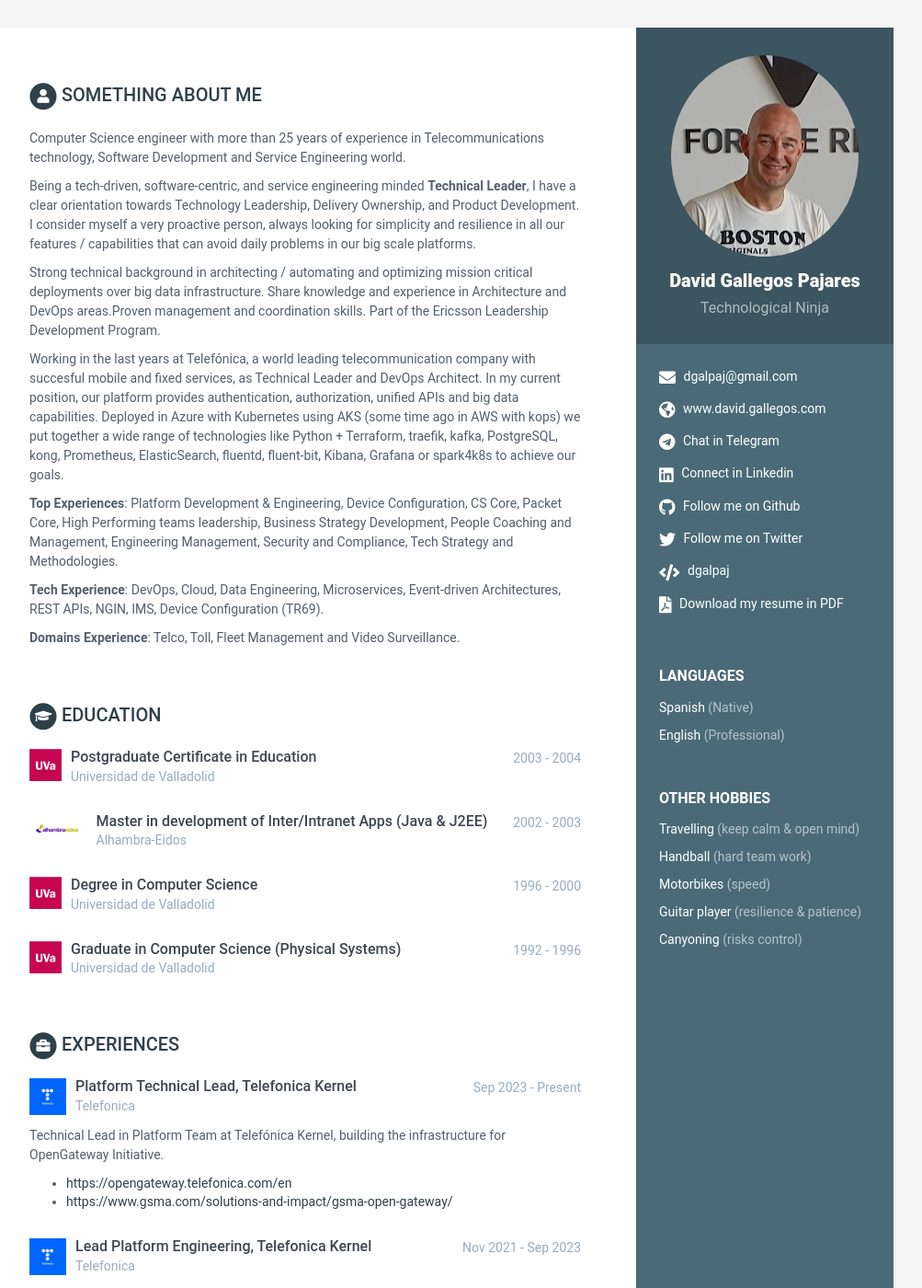
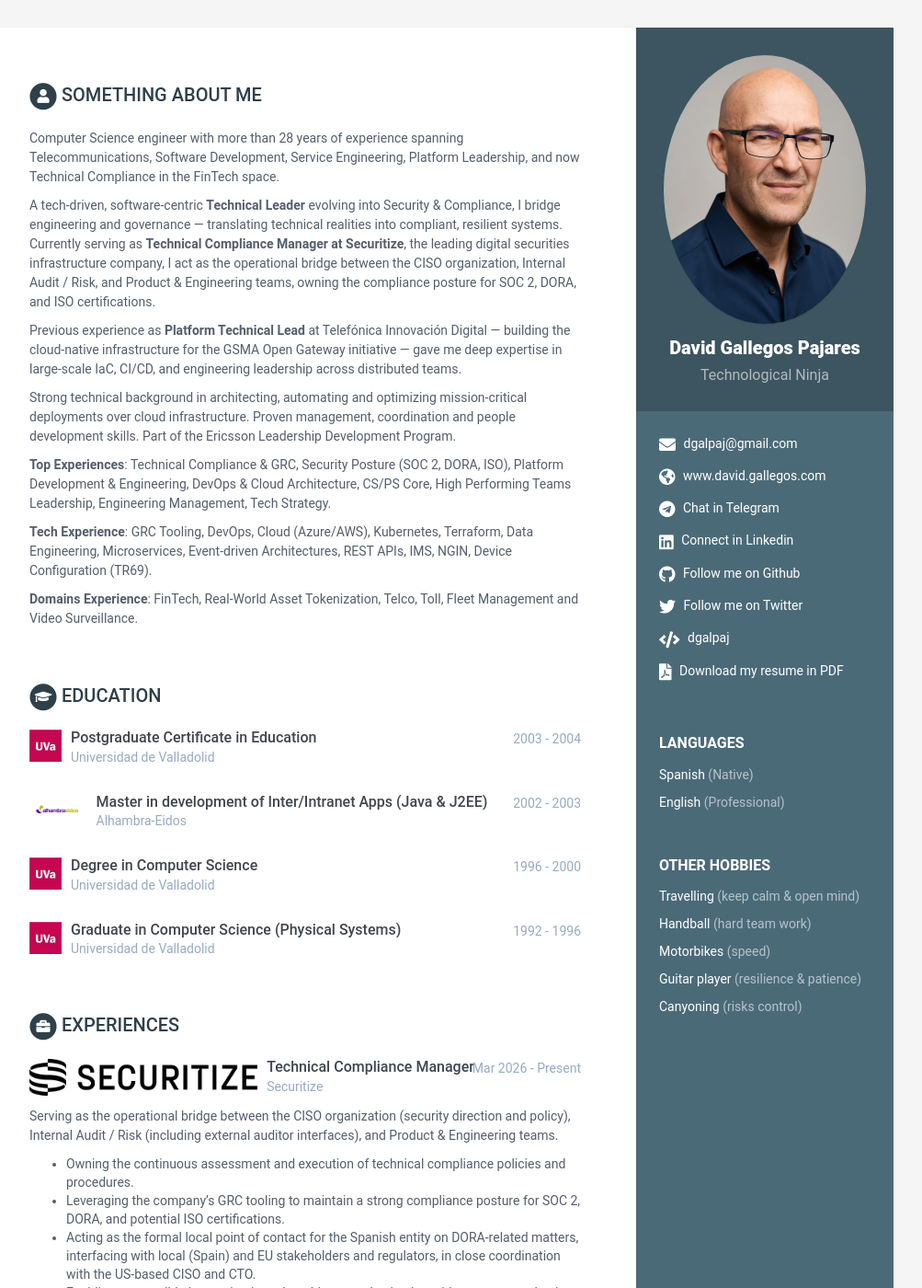
Before and after one commit to dgalpaj/dgalpaj.github.io, a Jekyll site: the page built from index.html, in a window 1280 px wide and 1400 px high. Shown: the whole window at 92% size, without its empty margins (168-1171 px from the left). Built offline with Jekyll 4.4.1, drawn with Linux system fonts in a browser that asks for light colours; some of the changed text lies outside the part shown.

Commit message:
securitize update

```diff
--- a/_data/data.yml
+++ b/_data/data.yml
@@ -9,7 +9,7 @@ sidebar:
     # Profile information
     name: David Gallegos Pajares
     tagline: Technological Ninja
-    avatar: user-profile-pic.jpg  #place a 100x100 picture inside /assets/images/ folder and provide the name of the file below
+    avatar: user-profile-pic-1.jpg  #place a 100x100 picture inside /assets/images/ folder and provide the name of the file below
 
     # Sidebar links
     email: dgalpaj@gmail.com
@@ -58,19 +58,19 @@ sidebar:
 career-profile:
     title: Something about me
     summary: |
-      Computer Science engineer with more than 25 years of experience in Telecommunications technology, Software Development and Service Engineering world.
+      Computer Science engineer with more than 28 years of experience spanning Telecommunications, Software Development, Service Engineering, Platform Leadership, and now Technical Compliance in the FinTech space.
 
-      Being a tech-driven, software-centric, and service engineering minded **Technical Leader**, I have a clear orientation towards Technology Leadership, Delivery Ownership, and Product Development. I consider myself a very proactive person, always looking for simplicity and resilience in all our features / capabilities that can avoid daily problems in our big scale platforms.
+      A tech-driven, software-centric **Technical Leader** evolving into Security & Compliance, I bridge engineering and governance — translating technical realities into compliant, resilient systems. Currently serving as **Technical Compliance Manager at Securitize**, the leading digital securities infrastructure company, I act as the operational bridge between the CISO organization, Internal Audit / Risk, and Product & Engineering teams, owning the compliance posture for SOC 2, DORA, and ISO certifications.
 
-      Strong technical background in architecting / automating and optimizing mission critical deployments over big data infrastructure. Share knowledge and experience in Architecture and DevOps areas.Proven management and coordination skills. Part of the Ericsson Leadership Development Program.
+      Previous experience as **Platform Technical Lead** at Telefónica Innovación Digital — building the cloud-native infrastructure for the GSMA Open Gateway initiative — gave me deep expertise in large-scale IaC, CI/CD, and engineering leadership across distributed teams.
 
-      Working in the last years at Telefónica, a world leading telecommunication company with succesful mobile and fixed services, as Technical Leader and DevOps Architect. In my current position, our platform provides authentication, authorization, unified APIs and big data capabilities. Deployed in Azure with Kubernetes using AKS (some time ago in AWS with kops) we put together a wide range of technologies like Python + Terraform, traefik, kafka, PostgreSQL, kong, Prometheus, ElasticSearch, fluentd, fluent-bit, Kibana, Grafana or spark4k8s to achieve our goals.
+      Strong technical background in architecting, automating and optimizing mission-critical deployments over cloud infrastructure. Proven management, coordination and people development skills. Part of the Ericsson Leadership Development Program.
 
-      **Top Experiences**: Platform Development & Engineering, Device Configuration, CS Core, Packet Core, High Performing teams leadership, Business Strategy Development, People Coaching and Management, Engineering Management, Security and Compliance, Tech Strategy and Methodologies.
+      **Top Experiences**: Technical Compliance & GRC, Security Posture (SOC 2, DORA, ISO), Platform Development & Engineering, DevOps & Cloud Architecture, CS/PS Core, High Performing Teams Leadership, Engineering Management, Tech Strategy.
 
-      **Tech Experience**: DevOps, Cloud, Data Engineering, Microservices, Event-driven Architectures, REST APIs, NGIN, IMS, Device Configuration (TR69).
+      **Tech Experience**: GRC Tooling, DevOps, Cloud (Azure/AWS), Kubernetes, Terraform, Data Engineering, Microservices, Event-driven Architectures, REST APIs, IMS, NGIN, Device Configuration (TR69).
 
-      **Domains Experience**: Telco, Toll, Fleet Management and Video Surveillance.
+      **Domains Experience**: FinTech, Real-World Asset Tokenization, Telco, Toll, Fleet Management and Video Surveillance.
 
 education:
     - degree: Postgraduate Certificate in Education
@@ -95,8 +95,19 @@ education:
       details:
 
 experiences:
+    - role: Technical Compliance Manager
+      time: Mar 2026 - Present
+      company: Securitize
+      image: securitize.png
+      details: |
+
+        Serving as the operational bridge between the CISO organization (security direction and policy), Internal Audit / Risk (including external auditor interfaces), and Product & Engineering teams.
+          - Owning the continuous assessment and execution of technical compliance policies and procedures.
+          - Leveraging the company's GRC tooling to maintain a strong compliance posture for SOC 2, DORA, and potential ISO certifications.
+          - Acting as the formal local point of contact for the Spanish entity on DORA-related matters, interfacing with local (Spain) and EU stakeholders and regulators, in close coordination with the US-based CISO and CTO.
+          - Enabling responsible innovation in real-world asset tokenization with a strong emphasis on impact, excellence, and strategic vision.
     - role: Platform Technical Lead, Telefonica Kernel
-      time: Sep 2023 - Present
+      time: Sep 2023 - Feb 2026
       company: Telefonica
       image: tef.jpg
       details: |
```
Also changed, not shown: assets/images/securitize.png (added), assets/images/user-profile-pic-1.jpg (added).
